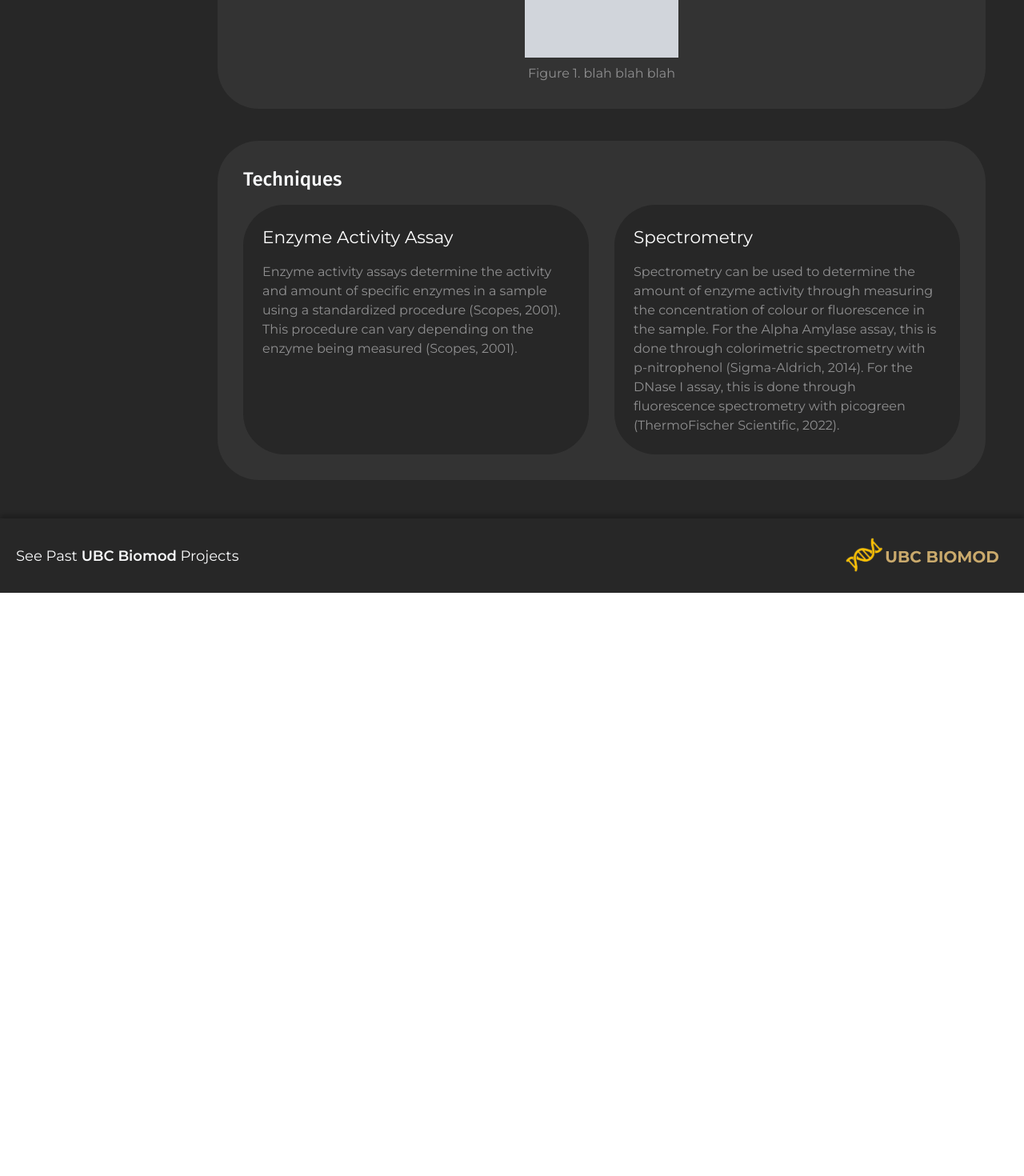
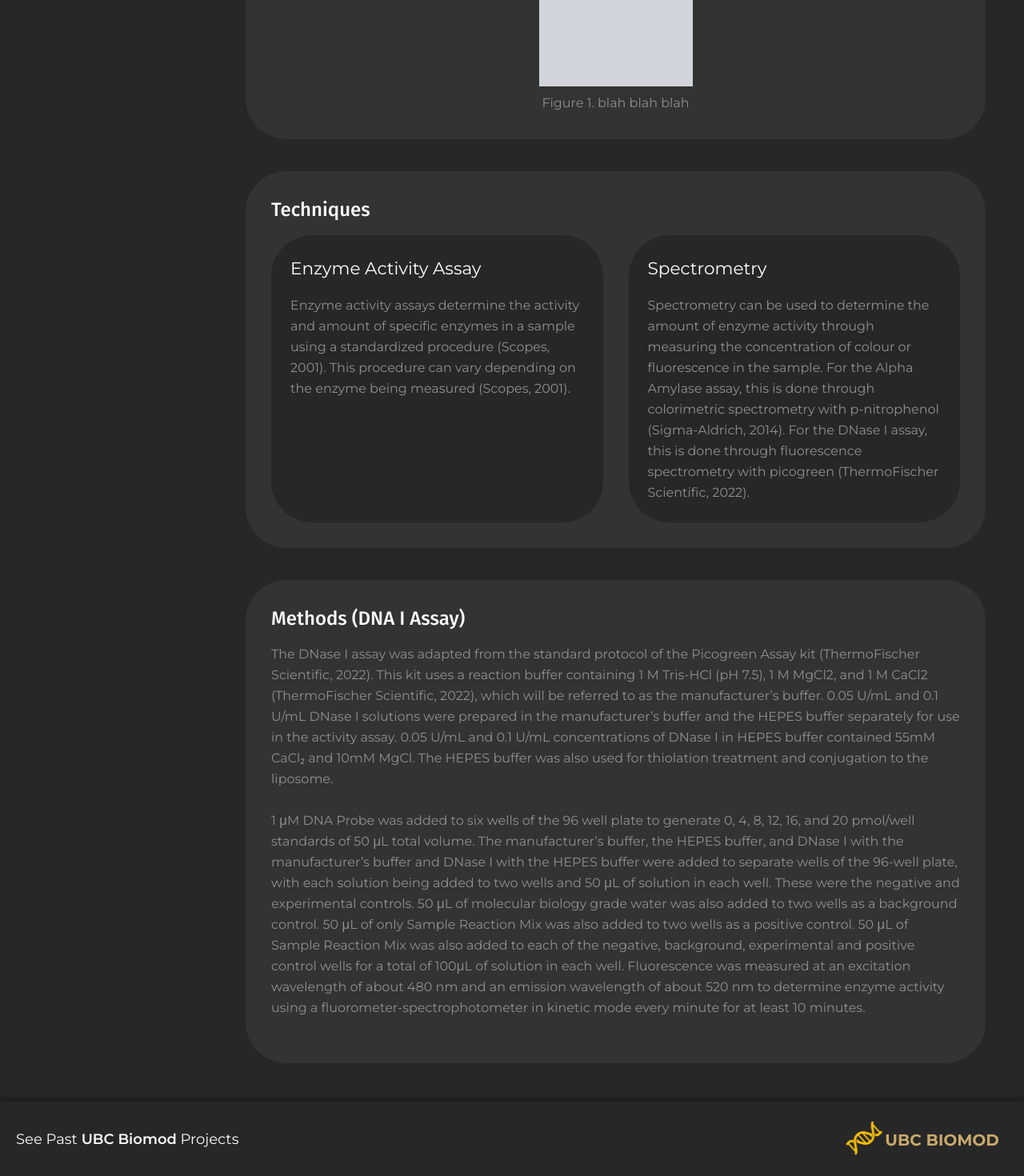
Before and after one commit to biomod2023/biomod2023, a Vue app: page /enzymosome/enzyme-activity-assays in a window 1280 px wide. Shown: the part 489-1959 px from the top of the page at 80% size. Before the commit the page ends 1230 px from the top, so only its background shows below. Built offline with nearby package versions, Linux system fonts and the light colour scheme; what oh-vue-icons would draw is missing.

Commit message:
Make navbar sticky

```diff
--- a/src/components/lab-notebook/Notebook.vue
+++ b/src/components/lab-notebook/Notebook.vue
@@ -12,12 +12,12 @@ onMounted(() => {
 </script>
 
 <template>
-    <div class="flex p-4 gap-4 bg-slate">
-        <div class="w-1/6 py-8">
+    <div class="flex p-4 gap-3 bg-slate">
+        <div class="basis-1/5 py-8 sticky h-1/3 top-0 hidden lg:block">
             <TableOfContents :elements="elements" />
         </div>
-        <div class="flex flex-col gap-10 w-5/6 p-8">
+        <div class="flex flex-col gap-10 lg:basis-4/5 p-8 leading-relaxed">
             <slot name="content"></slot>
-            </div>
+        </div>
     </div>
 </template>
--- a/src/views/enzymosome/GroupAView.vue
+++ b/src/views/enzymosome/GroupAView.vue
@@ -18,6 +18,7 @@ import DoubleColumn from "@/components/lab-notebook/DoubleColumn.vue"
                             Prior to using any enzymes in creating an enzymosome, the baseline activity of each enzyme in different solvent contexts
                             must be determined to control for the effects of various solvents on enzyme activity.
                         </p>
+                        <br />
                         <p>
                             The enzyme DNase I has been selected for enzymosome creation, as it plays a key role in degrading biofilms.
                             DNase I disrupts bacterial biofilms by degrading the extracellular DNA within the biofilm,
@@ -30,6 +31,7 @@ import DoubleColumn from "@/components/lab-notebook/DoubleColumn.vue"
                         <p>Figure 1. blah blah blah</p>
                     </template>
                 </SingleColumn>
+
                 <DoubleColumn>
                     <template #title>
                         Techniques
@@ -46,6 +48,22 @@ import DoubleColumn from "@/components/lab-notebook/DoubleColumn.vue"
                         <p>Spectrometry can be used to determine the amount of enzyme activity through measuring the concentration of colour or fluorescence in the sample. For the Alpha Amylase assay, this is done through colorimetric spectrometry with p-nitrophenol (Sigma-Aldrich, 2014). For the DNase I assay, this is done through fluorescence spectrometry with picogreen (ThermoFischer Scientific, 2022).</p>
                     </template>
                 </DoubleColumn>
+
+                <SingleColumn>
+                    <template #title>
+                        Methods (DNA I Assay)
+                    </template>
+
+                    <template #body>
+                        <p>
+                            The DNase I assay was adapted from the standard protocol of the Picogreen Assay kit (ThermoFischer Scientific, 2022). This kit uses a reaction buffer containing 1 M Tris-HCl (pH 7.5), 1 M MgCl2, and 1 M CaCl2 (ThermoFischer Scientific, 2022), which will be referred to as the manufacturer’s buffer. 0.05 U/mL and 0.1 U/mL DNase I solutions were prepared in the manufacturer’s buffer and the HEPES buffer separately for use in the activity assay. 0.05 U/mL and 0.1 U/mL concentrations of DNase I in HEPES buffer contained 55mM CaCl₂ and 10mM MgCl. The HEPES buffer was also used for thiolation treatment and conjugation to the liposome.
+                        </p>
+                        <br />
+                        <p>
+                            1 μM DNA Probe was added to six wells of the 96 well plate to generate 0, 4, 8, 12, 16, and 20 pmol/well standards of 50 μL total volume. The manufacturer’s buffer, the HEPES buffer, and DNase I with the manufacturer’s buffer and DNase I with the HEPES buffer were added to separate wells of the 96-well plate, with each solution being added to two wells and 50 μL of solution in each well. These were the negative and experimental controls. 50 μL of molecular biology grade water was also added to two wells as a background control. 50 μL of only Sample Reaction Mix was also added to two wells as a positive control. 50 μL of Sample Reaction Mix was also added to each of the negative, background, experimental and positive control wells for a total of 100μL of solution in each well. Fluorescence was measured at an excitation wavelength of about 480 nm and an emission wavelength of about 520 nm to determine enzyme activity using a fluorometer-spectrophotometer in kinetic mode every minute for at least 10 minutes.
+                        </p>
+                    </template>
+                </SingleColumn>
             </template>
         </Notebook>
     </div>
```
